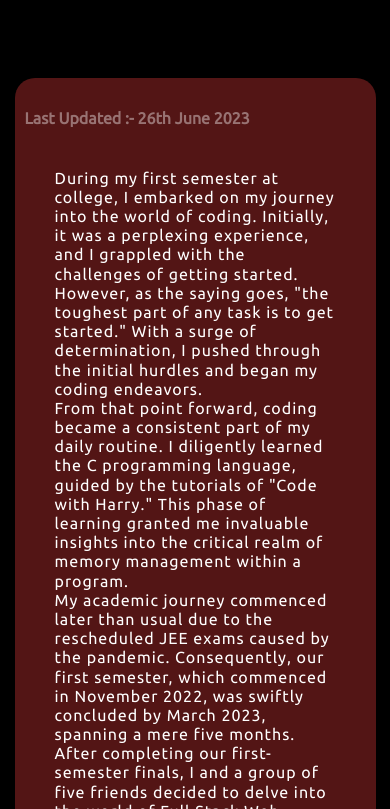
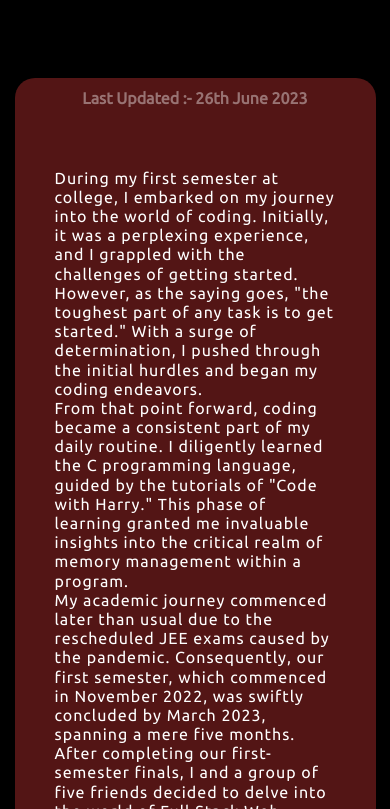
Before and after one commit to kharsh560/kh_aboutme.github.io, a plain HTML site: page index.html in a window 390 px wide. Shown: the part 3575-4384 px from the top of the page. Drawn offline with nearby package versions, Linux system fonts and the light colour scheme; a web font is replaced by a local one.

Commit message:
repositioned the last updated element.
repositioned the last updated element, to the top portion of the paraDiv for desktops and in the mid for mobiles!

```diff
--- a/styling_for_KH_website.css
+++ b/styling_for_KH_website.css
@@ -377,7 +377,7 @@ body {
 #lastUpdated {
     opacity: 0.4;
     position: relative;
-    top: 10px;
+    top: -10px;
     left: 10px;
 }
 
@@ -627,6 +627,12 @@ body {
     .paraDiv {
         width: 95%;
     }
+    #lastUpdated {
+        display: flex;
+        justify-content: center;
+        position: relative;
+        left: 0;
+    }
 
     /* ######################################## Contact Section ######################################## */
 
```
